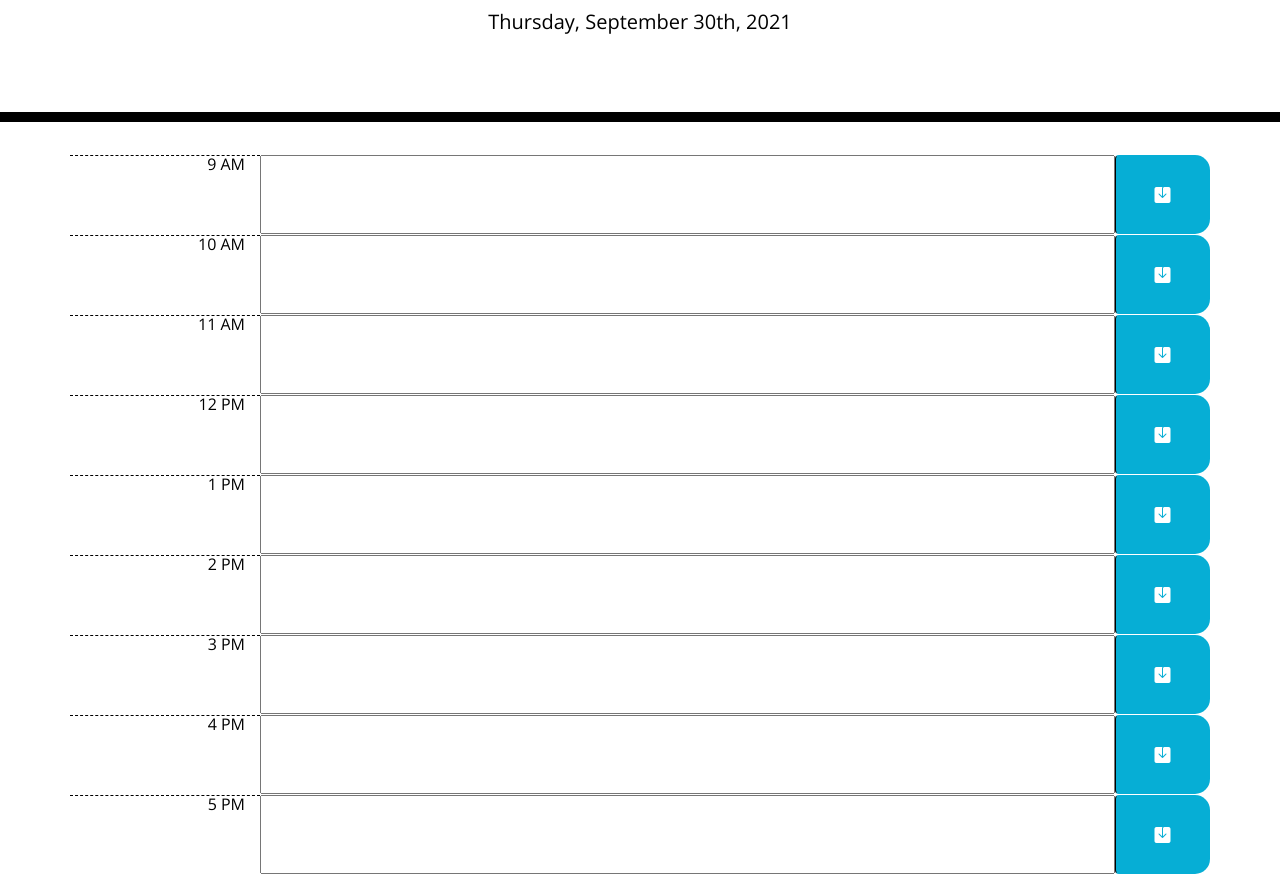
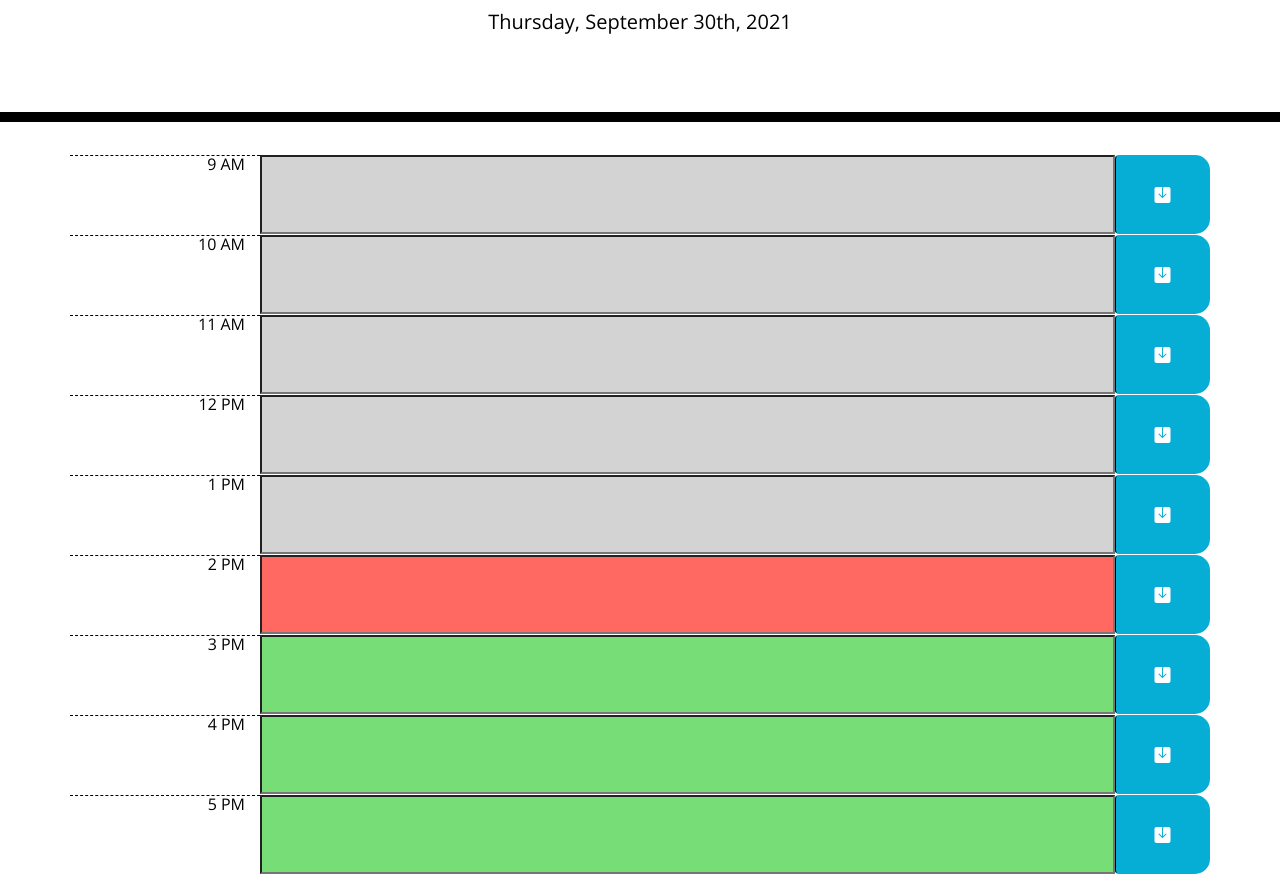
Before and after one commit to suelee0308/day-planner, a plain HTML site: page index.html in a window 1280 px wide. Shown: the part 182-1056 px from the top of the page. Drawn offline with nearby package versions, Linux system fonts and the light colour scheme.

Commit message:
row colors function works

```diff
--- a/assets/js/script.js
+++ b/assets/js/script.js
@@ -5,6 +5,7 @@ var plannedEvent = $("#eventInput");
 var userInput;
 var localInput = localStorage.getItem("plannedEvent");
 var keyName;
+
 
 
 // show current day at the top in this format: DoW, Month day
@@ -42,8 +43,29 @@ $("button").each(function(){
 
 
 
+console.log(currentHour);
+console.log(typeof currentHour);
 
-
+// in each timeblock, if the time (value which is given through data attributes) < hour { set class /attribute to .past, remove attribute .present .future}
+// in each timeblock, if the time > dateShown {set attribute to .future, remove attribute .past .present}
+// in each timeblock, if the moment h === dateshown hour {set attribute .present}
+$("input").each(function(){
+    var timeBlock = $(this).attr("name");
+    console.log(timeBlock);
+    if (timeBlock < currentHour) {
+        $(this).addClass('past');
+        $(this).removeClass('present');
+        $(this).removeClass('future');
+    } else if (timeBlock > currentHour) {
+        $(this).removeClass('past');
+        $(this).removeClass('present');
+        $(this).addClass('future');
+    } else {
+        $(this).removeClass('past');
+        $(this).addClass('present');
+        $(this).removeClass('future');
+    }
+});
 
 // var keyID = $("row").children().eq(3).attr("id");
 // console.log(keyID);
@@ -83,8 +105,7 @@ $("button").each(function(){
 //     currentHour.hour()};
 // setInterval(currentHour, 1000*60*60);
 // console.log("current hour" + currentHour);
-console.log(currentHour);
-console.log(typeof currentHour);
+
 
 // time blocks for standard business hours = 9-17
 
--- a/index.html
+++ b/index.html
@@ -33,55 +33,55 @@
       <!-- Timeblocks go here -->
       <div class="row">
         <div class="col-2 hour text-right">9 AM</div>
-        <input class="col-8 col-sm-9" id ="eventInput"></input>
+        <input class="col-8 col-sm-9" name="9" id ="eventInput"></input>
         <button type="button" class="col-2 col-sm-1 btn saveBtn" id='9'><i class="bi bi-save-fill"></i></button>
       </div>
 
       <div class="row">
         <div class="col-2 hour text-right">10 AM</div>
-        <input class="col-8 col-sm-9" id ="eventInput"></input>
+        <input class="col-8 col-sm-9" name="10" id ="eventInput"></input>
         <button type="button" class="col-2 col-sm-1 btn saveBtn" id='10'><i class="bi bi-save-fill"></i></button>
       </div>
 
       <div class="row">
         <div class="col-2 hour text-right">11 AM</div>
-        <input class="col-8 col-sm-9" id ="eventInput"></input>
+        <input class="col-8 col-sm-9" name="11" id ="eventInput"></input>
         <button type="button" class="col-2 col-sm-1 btn saveBtn" id='11'><i class="bi bi-save-fill"></i></button>
       </div>
 
       <div class="row">
         <div class="col-2 hour text-right">12 PM</div>
-        <input class="col-8 col-sm-9" id ="eventInput"></input>
+        <input class="col-8 col-sm-9" name ="12" id ="eventInput"></input>
         <button type="button" class="col-2 col-sm-1 btn saveBtn" id='12'><i class="bi bi-save-fill"></i></button>
       </div>
 
       <div class="row">
         <div class="col-2 hour text-right">1 PM</div>
-        <input class="col-8 col-sm-9" id ="eventInput"></input>
+        <input class="col-8 col-sm-9" name="13" id ="eventInput"></input>
         <button type="button" class="col-2 col-sm-1 btn saveBtn" id='13'><i class="bi bi-save-fill"></i></button>
       </div>
 
       <div class="row">
         <div class="col-2 hour text-right">2 PM</div>
-        <input class="col-8 col-sm-9" id ="eventInput"></input>
+        <input class="col-8 col-sm-9" name="14" id ="eventInput"></input>
         <button type="button" class="col-2 col-sm-1 btn saveBtn" id='14'><i class="bi bi-save-fill"></i></button>
       </div>
 
       <div class="row">
         <div class="col-2 hour text-right">3 PM</div>
-        <input class="col-8 col-sm-9" id ="eventInput"></input>
+        <input class="col-8 col-sm-9" name="15" id ="eventInput"></input>
         <button type="button" class="col-2 col-sm-1 btn saveBtn" id='15'><i class="bi bi-save-fill"></i></button>
       </div>
 
       <div class="row">
         <div class="col-2 hour text-right">4 PM</div>
-        <input class="col-8 col-sm-9" id ="eventInput"></input>
+        <input class="col-8 col-sm-9" name="16" id ="eventInput"></input>
         <button type="button" class="col-2 col-sm-1 btn saveBtn" id='16'><i class="bi bi-save-fill"></i></button>
       </div>
 
       <div class="row">
         <div class="col-2 hour text-right">5 PM</div>
-        <input class="col-8 col-sm-9" id ="eventInput"></input>
+        <input class="col-8 col-sm-9" name="17" id ="eventInput"></input>
         <button type="button" class="col-2 col-sm-1 btn saveBtn" id='17'><i class="bi bi-save-fill"></i></button>
       </div>
 
```
